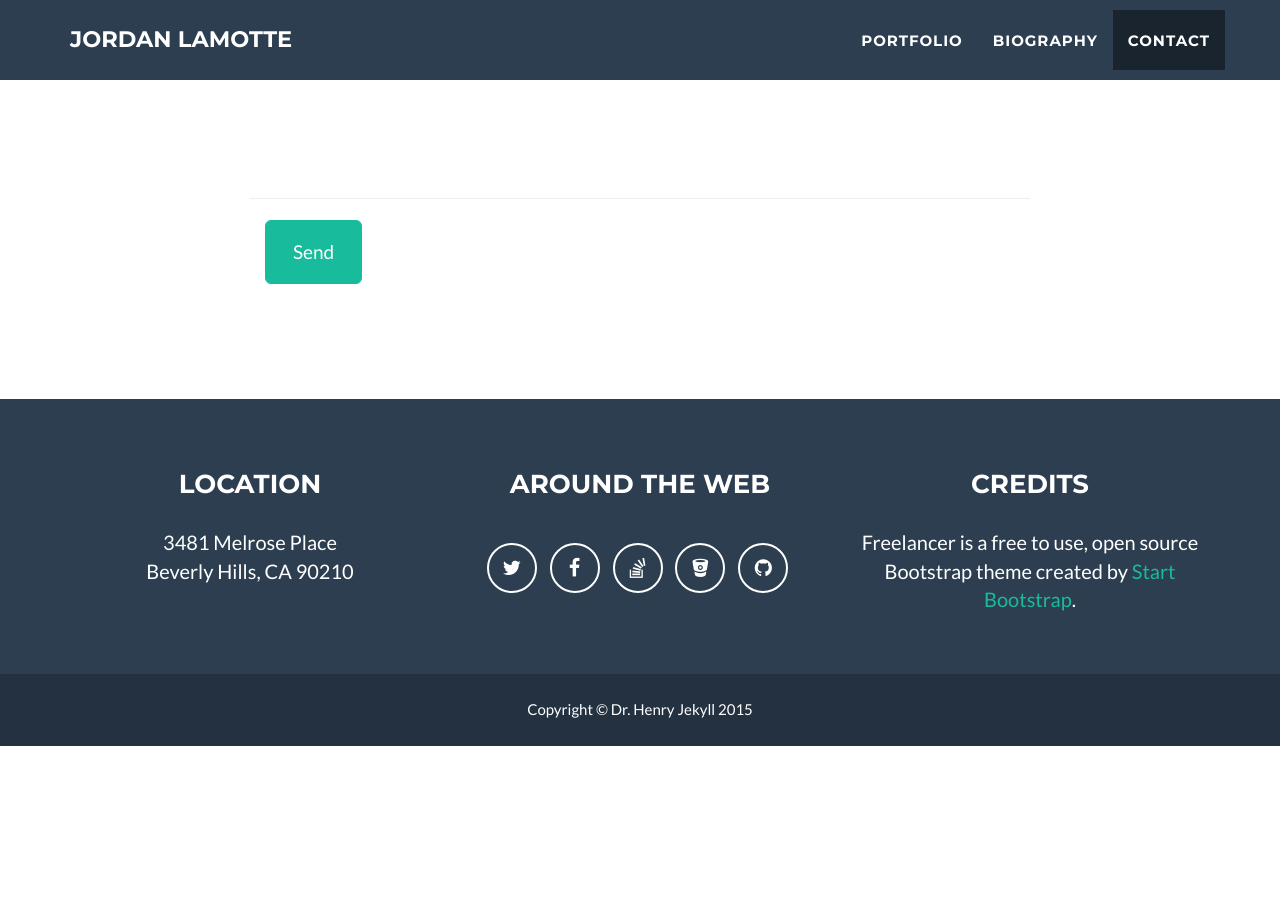
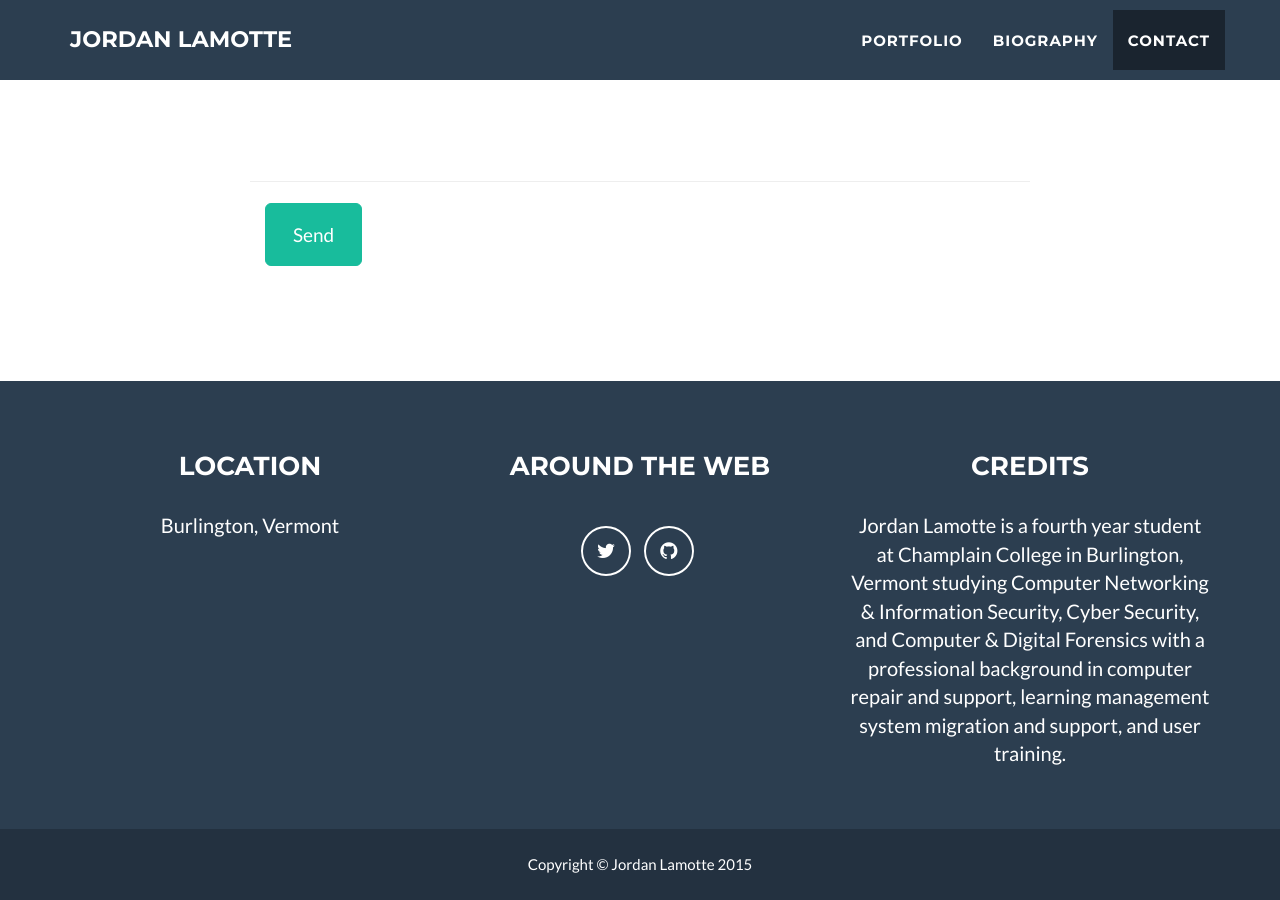
Before and after one commit to lamojo/lamojo.github.io, a Jekyll site: the page built from index.html, in a window 1280 px wide and 900 px high, scrolled down 2741 px. Built offline with Jekyll 4.4.1, drawn with Linux system fonts in a browser that asks for light colours; before the commit the page ends 3487 px from its top, so only the background shows below that.

Commit message:
Updated config
Updated basic site config and footer section information.

```diff
--- a/_config.yml
+++ b/_config.yml
@@ -2,7 +2,7 @@
 title: Jordan Lamotte
 email: jordan@jordanlamotte.net
 url: http://jordanlamotte.net
-description: "Write an awesome description for your new site here. You can edit this line in _config.yml. It will appear in your document head meta (for Google search results) and in your feed.xml site description."
+description: "Jordan Lamotte is a fourth year student at Champlain College in Burlington, Vermont studying Computer Networking & Information Security, Cyber Security, and Computer & Digital Forensics with a professional background in computer repair and support, learning management system migration and support, and user training."
 
 # Contact form: comment the line below if you want to stick with the default PHP contact form
 contact: static
@@ -15,7 +15,7 @@ color:
 
 # Footer settings
 footer:
-  copyright: Dr. Henry Jekyll
+  copyright: Jordan Lamotte
   location: Location
   social: Around the Web
   credits: Credits
@@ -23,23 +23,23 @@ footer:
 # Social networks usernames (many more available: google-plus, flickr, dribbble, pinterest, instagram, tumblr, linkedin, etc.)
 social:
   - title: twitter
-    url: http://twitter.com/jekyllrb
-  - title: facebook
-    url:
-  - title: stack-overflow
-    url: http://stackoverflow.com/questions/tagged/jekyll
-  - title: bitbucket
-    url: http://bitbucket.org/jekyll
+    url: http://twitter.com/jordanlamotte
+#  - title: facebook
+#    url:
+#  - title: stack-overflow
+#    url: http://stackoverflow.com/questions/tagged/jekyll
+#  - title: bitbucket
+#    url: http://bitbucket.org/jekyll
   - title: github
-    url: http://github.com/jekyll
+    url: http://github.com/lamojo
 
 # Postal address (add as many lines as necessary)
 address:
-  - line: 3481 Melrose Place
-  - line: Beverly Hills, CA 90210
+  - line: Burlington, Vermont
+#  - line: Beverly Hills, CA 90210
 
 # Credits content
-credits: 'Freelancer is a free to use, open source Bootstrap theme created by <a href="http://startbootstrap.com">Start Bootstrap</a>.'
+credits: 'Jordan Lamotte is a fourth year student at Champlain College in Burlington, Vermont studying Computer Networking & Information Security, Cyber Security, and Computer & Digital Forensics with a professional background in computer repair and support, learning management system migration and support, and user training.'
 
 # Build settings
 markdown: kramdown
```
Also changed, not shown: _includes/about.html (+5 -3 lines).
